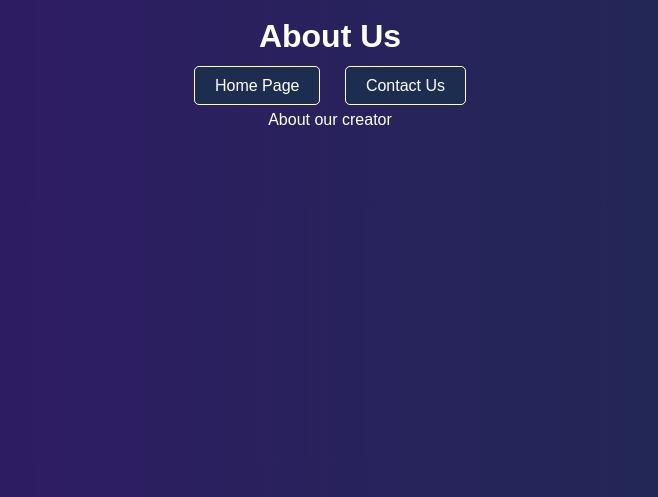
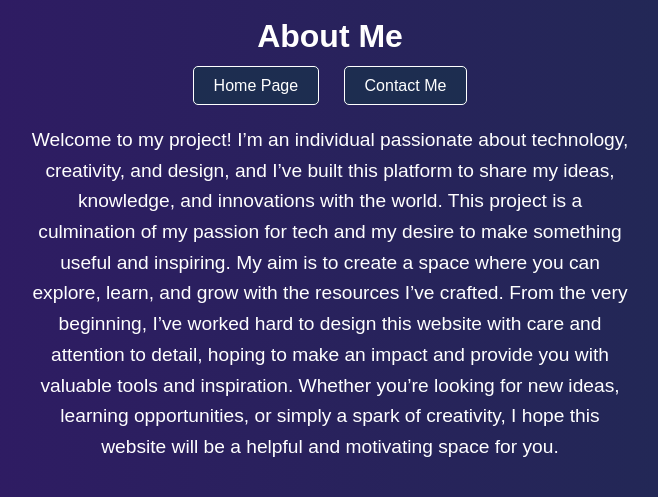
Before and after one commit to user03707/hwu-website-project, a plain HTML site: page about.html in a window 1280 px wide. Shown: the part 303-800 px from the top of the page, without its empty margins (310-968 px from the left). Drawn offline with Linux system fonts and the light colour scheme.

Commit message:
ADDED TEXT

```diff
--- a/about.html
+++ b/about.html
@@ -61,16 +61,29 @@ a {
             height: auto;
         }
 
+        /* Styling for the paragraph text */
+        p {
+            font-size: 1.2em;
+            margin-top: 30px;
+            max-width: 600px;
+            margin-left: auto;
+            margin-right: auto;
+            line-height: 1.6;
+        }
     </style>
 </head>
 <body>
     <img src="trans logo.png" alt="noob" class="logo" />
 
-    <h1>About Us</h1>
+    <h1>About Me</h1>
     <a href="index.html">Home Page</a>
-    <a href="contact.html">Contact Us</a>
+    <a href="contact.html">Contact Me</a>
 
-
-    <p>About our creator</p>
+    <p>
+        Welcome to my project! I’m an individual passionate about technology, creativity, and design, and I’ve built this platform to share my ideas, knowledge, and innovations with the world.
+        This project is a culmination of my passion for tech and my desire to make something useful and inspiring. My aim is to create a space where you can explore, learn, and grow with the resources I’ve crafted.
+        From the very beginning, I’ve worked hard to design this website with care and attention to detail, hoping to make an impact and provide you with valuable tools and inspiration.
+        Whether you’re looking for new ideas, learning opportunities, or simply a spark of creativity, I hope this website will be a helpful and motivating space for you.
+    </p>
 </body>
 </html>
```
Lines whose indentation alone changed are shown as unchanged.
